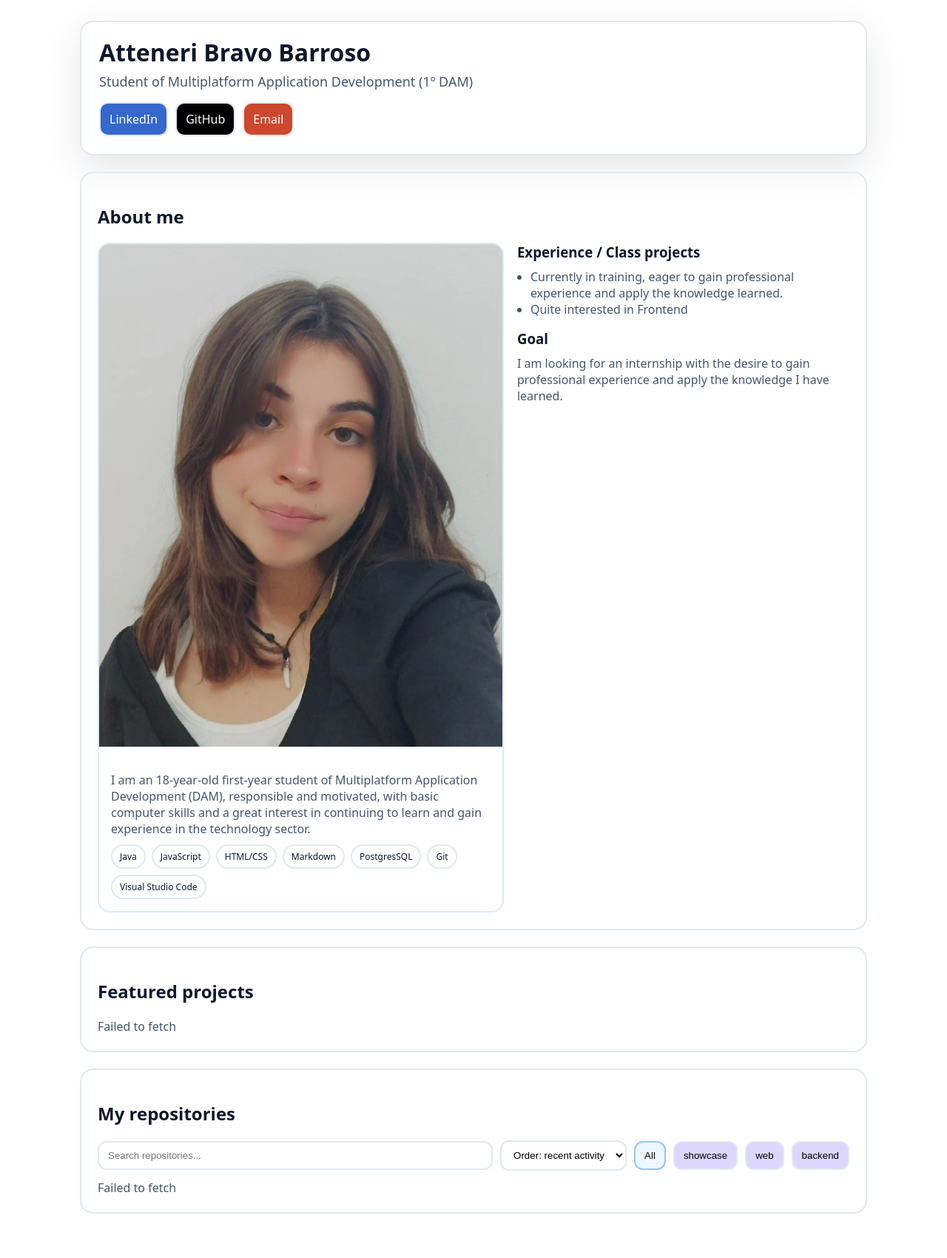
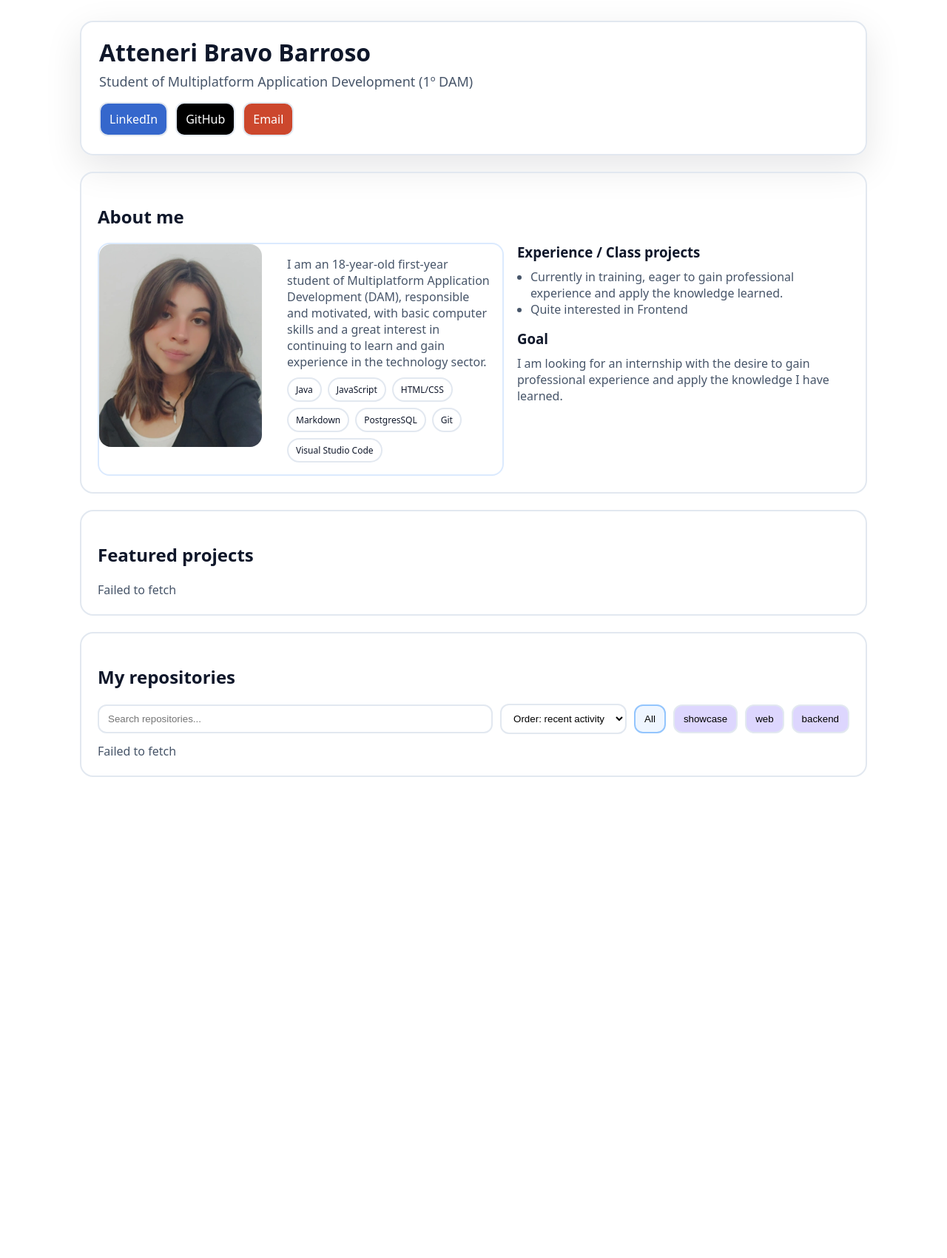
Before and after one commit to Atthemyg/Atthemyg.github.io, a Jekyll site: the page built from index.html, in a window 1280 px wide. Shown: the whole page at 74% size. Built offline with Jekyll 4.4.1, drawn with Linux system fonts in a browser that asks for light colours; after the commit the page ends 1110 px from its top, so only the background shows below that.

Commit message:
Hago la pagina adaptada al dispositivo

```diff
--- a/assets/css/styles.css
+++ b/assets/css/styles.css
@@ -26,13 +26,18 @@ body{
 .subtitle{margin:10px 0 0;color:var(--muted);font-size:18px}
 .section{margin-top:22px;padding:22px;border:2px solid var(--line);border-radius:var(--radius)}
 .grid2{display:grid;grid-template-columns:1.1fr .9fr;gap:18px}
-@media (max-width: 768px){ .grid2{grid-template-columns:1fr} .title{font-size:36px}}
 .profile{
-  display:flex;flex-direction: column;gap:18px;align-items:stretch;
+  display:flex; flex-direction:row;gap:18px;align-items:flex-start;
   border-radius:16px;overflow:hidden;border:2px solid #dbeafe;
 }
-.profile img{width:100%;height:auto;object-fit:cover;display:block}
-.profile .bio{padding:16px}
+.profile img{width:220px;height:auto;border-radius:16px;object-fit:cover;display:block}
+.profile .bio{flex:1;padding:16px}
+@media (max-width: 768px){
+.grid2{grid-template-columns:1fr}
+.title{font-size:36px}
+.profile{flex-direction:column}
+.profile img{width:100%}
+}
 .pillrow{display:flex;flex-wrap:wrap;gap:8px;margin-top:10px}
 .pill{
   padding:6px 10px;border-radius:999px;font-size:12px;
```
Also changed, not shown: 1 other file.
